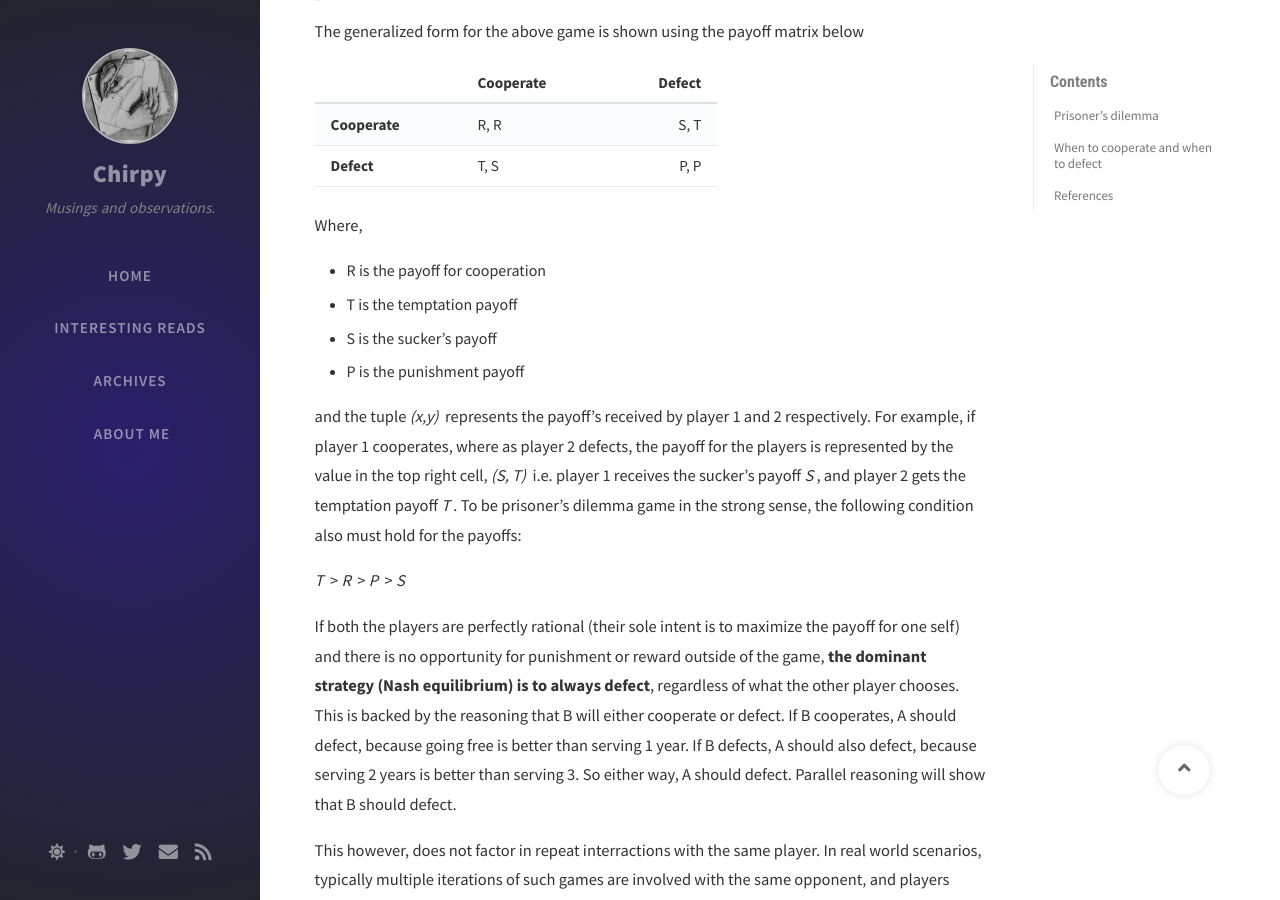
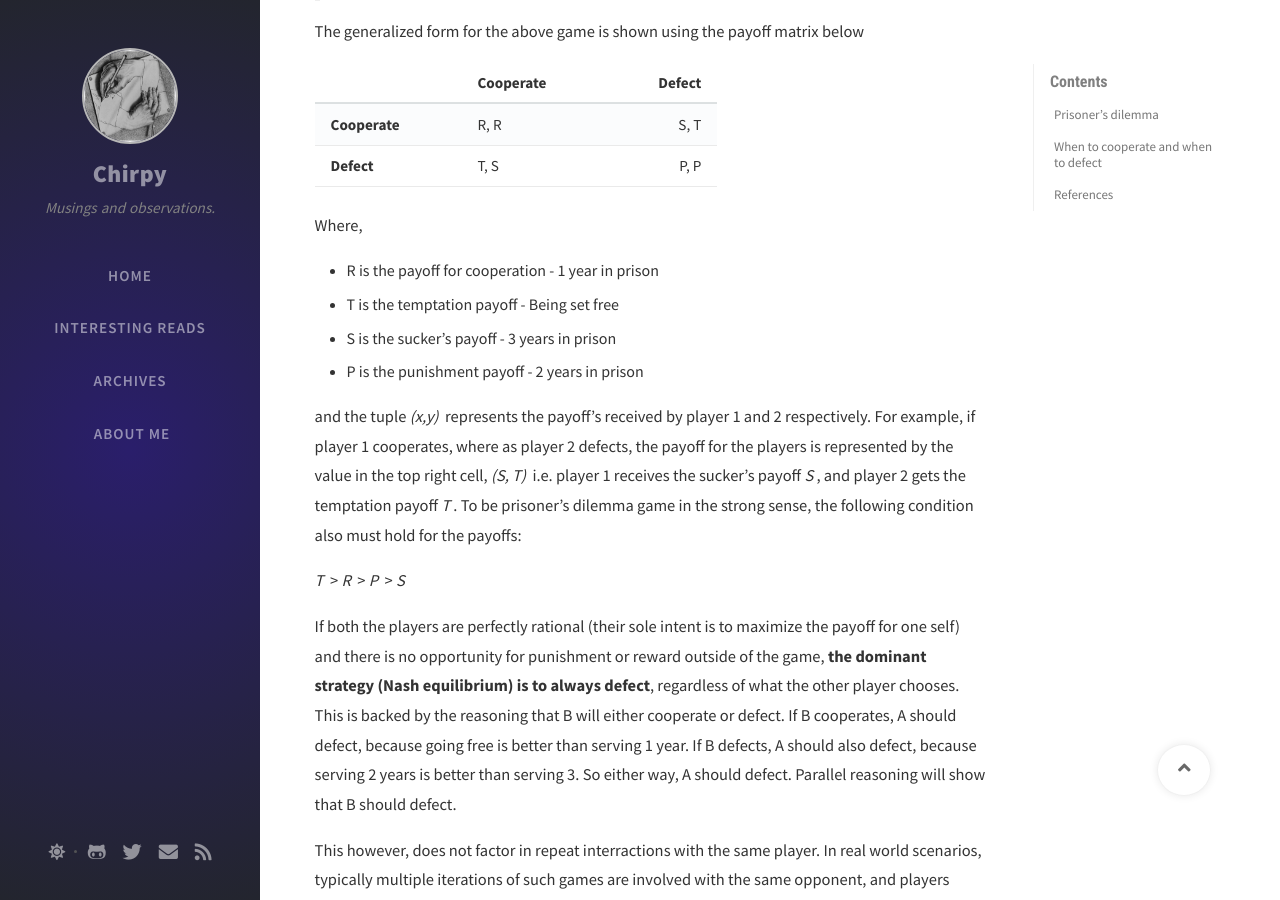
Before and after one commit to drybeluga/drybeluga.github.io, a Jekyll site: the page built from _posts/2020-09-11-what-game-theory-teaches-us-about-behaviour.md, in a window 1280 px wide and 900 px high, scrolled down 1608 px. Built offline with Jekyll 4.4.1, drawn with Linux system fonts in a browser that asks for light colours; nearby versions of some CDN libraries; comment, search, counter and statistics services are not loaded.

Commit message:
added examples

```diff
--- a/_posts/2020-09-11-what-game-theory-teaches-us-about-behaviour.md
+++ b/_posts/2020-09-11-what-game-theory-teaches-us-about-behaviour.md
@@ -34,10 +34,10 @@ The generalized form for the above game is shown using the payoff matrix below
 
 Where,
 
-- R is the payoff for cooperation
-- T is the temptation payoff
-- S is the sucker's payoff
-- P is the punishment payoff
+- R is the payoff for cooperation - 1 year in prison
+- T is the temptation payoff - Being set free
+- S is the sucker's payoff - 3 years in prison
+- P is the punishment payoff - 2 years in prison
 
 and the tuple _(x,y)_ represents the payoff's received by player 1 and 2 respectively. For example, if player 1 cooperates, where as player 2 defects, the payoff for the players is represented by the value in the top right cell, _(S, T)_ i.e. player 1 receives the sucker's payoff _S_, and player 2 gets the temptation payoff _T_. To be prisoner's dilemma game in the strong sense, the following condition also must hold for the payoffs:
 
```
Also changed, not shown: 4 other files.
